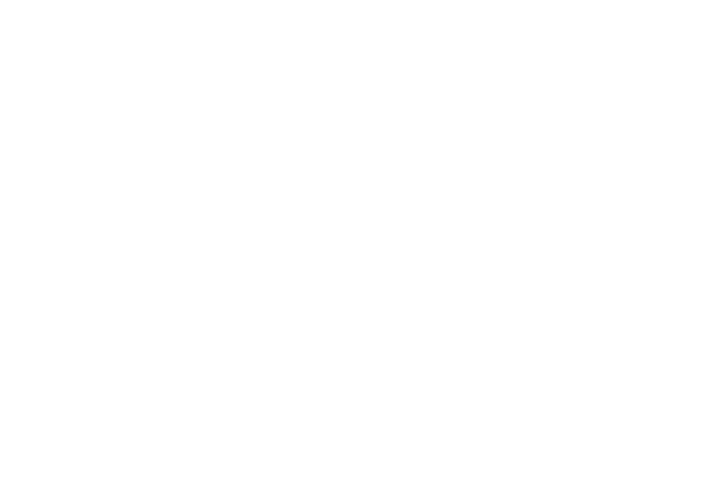
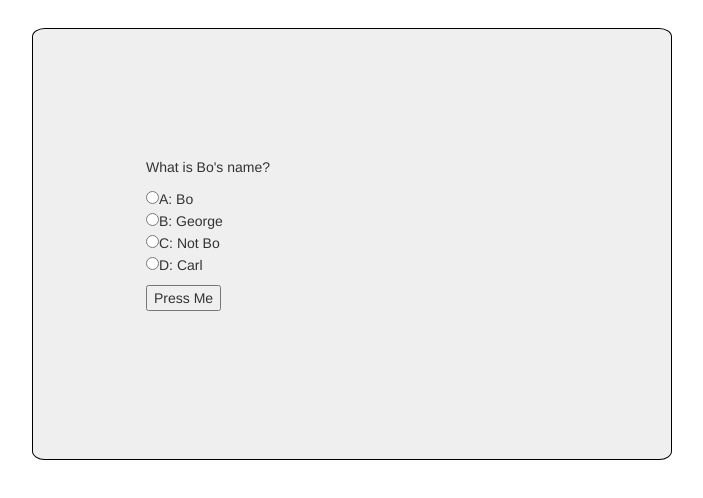
Before and after one commit to boslott/triviaGame, a plain HTML site: page index.html in a window 1280 px wide. Shown: the whole page, without its empty margins (288-991 px from the left). Drawn offline with nearby package versions, Linux system fonts and the light colour scheme.

Commit message:
end-of-day commit

```diff
--- a/assets/css/styles.css
+++ b/assets/css/styles.css
@@ -7,18 +7,56 @@
 
 /*  -------------------------------------------------------------  */
 
-/*
--- Typography
-*/
+/*  Typography  */
 
-/*
--- Structure
-*/
+/*  Structure */
 
-/*
--- General Use
-*/
+  .game-board-outer {
 
-/*
--- Site Sections
-*/
+  }
+
+  .game-board {
+    width: 50%;
+    margin: 2em auto;
+    padding: 10%;
+    background-color: #efefef;
+    border-style: solid;
+    border-color: #000;
+    border-width: 1px;
+    border-radius: 2%;
+    /*box-shadow: 0.3em 0.3em 0.6em grey;*/
+  }
+
+  .question-display-row,
+  .answer-display-row,
+  .buttons-display-row,
+  .timer-row {
+
+  }
+
+  #liveQues {
+
+  }
+
+  #liveAnsrOpts {
+
+  }
+
+  .answer-options-radio-buttons {
+    margin-left: 15%
+    padding-left: 5%;
+  }
+
+  #gamePlayBtns {
+
+  }
+
+  #timer {
+
+  }
+
+
+
+/*  General Use */
+
+/*  Site Sections */
--- a/assets/javascript/triviaGameObjects.js
+++ b/assets/javascript/triviaGameObjects.js
@@ -8,29 +8,110 @@
 
 
 //
+//    Utilities Object Constructor Function
+//
+//      These are static functions
+//
+function Utilities () {
+  this.shuffleArray = function(array) {
+    var newArray = array;
+    newArray.sort(function(a,b) {
+      return 0.5-Math.random();
+    });
+    return newArray;
+  };
+  this.fullDisplay = function() {
+
+  };
+}
+
+var utils = new Utilities();
+
+
+//
 //    QuestionList Object Constructor Function
 //
-function Question(quesStr, corAnsrOpts, corAnsrIndex) {
+function Question(quesStr, ansrOpts, corAnsrIndex) {
   this.quesStr = quesStr;
-  this.ansrOpts = corAnsrOpts;
-  this.corAnsr = corAnsrOpts[corAnsrIndex];
-  // this.shufQues = function() {
-  //     this.corAnsrOpts.sort(function(a,b) {
-  //       return 0.5 - Math.random();
-  //     });
-  };
+  this.ansrOpts = ansrOpts;
+  this.corAnsr = ansrOpts[corAnsrIndex];
+
 }
 
 var questionList = [];
 
-var gameQuestion1 = new Question {"What is Bo's name", ["Bo", "George", "Not Bo", "Carl"], 0};
+var gameQuestion1 = new Question ("What is Bo's name?", ["Bo", "George", "Not Bo", "Carl"], 0);
 questionList.push(gameQuestion1);
 
-var gameQuestion2 = new Question {"What is Bo's game", ["Potatoes", "Trivia", "Not Potatoes", "Logistics"], 1};
+var gameQuestion2 = new Question ("What is Bo's game?", ["Potatoes", "Trivia", "Not Potatoes", "Logistics"], 1);
 questionList.push(gameQuestion2);
 
-var gameQuestion3 = new Question {"Who is Bo's dame", ["Carl", "George", "What's today?", "Not Carl"], 2};
+var gameQuestion3 = new Question ("Who is Bo's dame?", ["Carl", "George", "What's today?", "Not Carl"], 2);
 questionList.push(gameQuestion3);
 
-var gameQuestion4 = new Question {"What is Bo's fame", ["Judo", "Pasta", "Curling", "Grilling"], 3};
+var gameQuestion4 = new Question ("What is Bo's fame?", ["Judo", "Pasta", "Curling", "Grilling"], 3);
 questionList.push(gameQuestion4);
+
+
+function TriviaGame(questions) {
+  this.questions = questions; // An array of Question Objects
+  this.userGuess = "";
+  this.totCorAnsr = 0;
+  this.totIncorAnsr = 0;
+  this.curQues = 0;
+  // this.shufQues = function() {
+  //   this.questions.sort(function(a,b) {
+  //     return 0.5-Math.random();
+  //   });
+  // };
+  this.dispNxtQues = function() {
+
+  };
+  this.dispNxtQuesStr = function() {
+    console.log(this.questions[0].quesStr);
+    $("#liveQues").text(this.questions[0].quesStr);
+  };
+  this.dispNxtQuesAnsrOpts = function() {
+    var labels = ["A: ", "B: ", "C: ", "D: "];
+    var newUl = $("<ul></ul>");
+    // var newRadio = $("<input />");
+    // newRadio.html({
+    //   "type":"radio",
+    //   "name":"answerOptions",
+    //   "value": this.questions[0].ansrOpts[j],
+    // });
+    for(var j=0; j<4; j++) {
+      var newRadio = $("<input />");
+      newRadio.attr({
+        "type":"radio",
+        "name":"answerOptions"
+      });
+      newRadio.addClass("radio-buttons");
+      var newLi = $("<li></li>");
+      newLi.html(newRadio);
+      newLi.append(labels[j] + this.questions[0].ansrOpts[j]);
+      newUl.append(newLi);
+    }
+    $("#liveAnsrOpts").append(newUl);
+
+    $("#liveAnsrOpts").on("click", function() {
+      this.userGuess = event.result;
+      console.log("Guess = " + this.userGuess);
+    });
+  }
+}
+
+var game = new TriviaGame(questionList);
+
+game.dispNxtQuesStr();
+game.dispNxtQuesAnsrOpts();
+
+for(var i=0; i<4; i++) {
+  console.log(game.questions[0].ansrOpts[i]);
+}
+
+utils.shuffleArray(game.questions[0].ansrOpts);
+
+for(var i=0; i<4; i++) {
+  console.log(game.questions[0].ansrOpts[i]);
+}
--- a/index.html
+++ b/index.html
@@ -24,7 +24,31 @@
  </head>
  <body>
 
+   <div class="game-board-outer">
 
+     <div class="container game-board">
+
+       <div class="row question-display-row">
+         <p><span id="liveQues"></span></p>
+       </div>
+
+       <div class="row answer-options-display-row">
+         <p><span id="liveAnsrOpts"></span></p>
+       </div>
+
+       <div class="row buttons-display-row">
+        <p><span id="gamePlayBtns"></span>
+          <button>Press Me</button>
+        </p>
+       </div>
+
+       <div class="row timer-row">
+         <p><span id="timer"></span></p>
+       </div>
+
+     </div> <!-- Close game-board -->
+
+   </div> <!-- Close game-board-outer -->
 
 
 
@@ -35,7 +59,10 @@
   <!-- Bootstrap javascript -->
   <script src="https://maxcdn.bootstrapcdn.com/bootstrap/3.3.7/js/bootstrap.min.js" integrity="sha384-Tc5IQib027qvyjSMfHjOMaLkfuWVxZxUPnCJA7l2mCWNIpG9mGCD8wGNIcPD7Txa" crossorigin="anonymous"></script>
 
-  <!-- Trivia Game javascript sheet -->
+  <!-- Trivia Game Objects -->
+  <script src="assets/javascript/triviaGameObjects.js"></script>
+
+  <!-- Trivia Game javascript app sheet -->
   <script src="assets/javascript/app.js"></script>
 
  </body>
```
Also changed, not shown: 1 other file.
